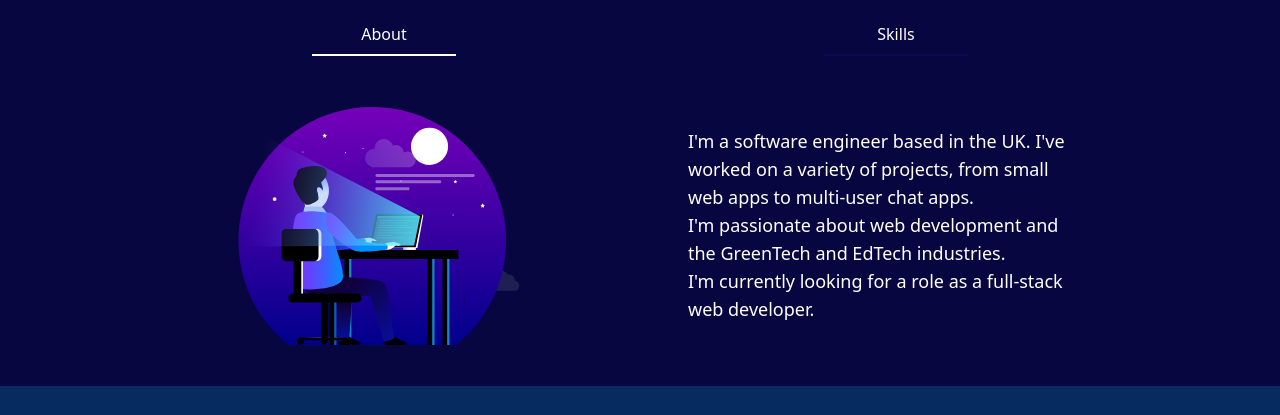
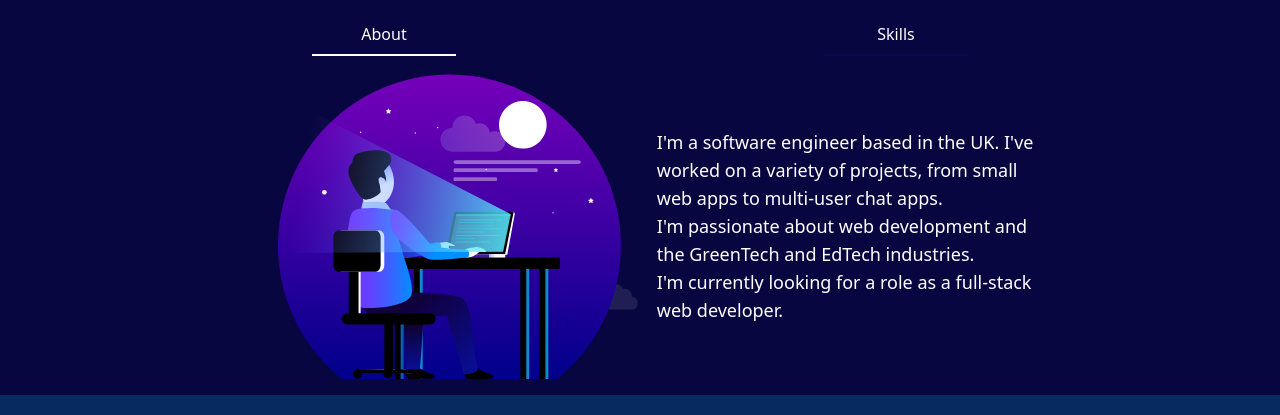
Before and after one commit to WilliamTrodd/wtrodd-portfolio, an Astro site: page / in a window 1280 px wide. Shown: the part 482-897 px from the top of the page. Built offline with nearby package versions, Linux system fonts and the light colour scheme; Astro itself is replaced by a stand-in of ours.

Commit message:
Update AboutMe.vue

```diff
--- a/src/components/AboutMe.vue
+++ b/src/components/AboutMe.vue
@@ -14,8 +14,8 @@ const active = ref('AboutMe')
       class='cursor-pointer text-center mx-2 pb-2 border-b-2 border-solid w-36 transition-all duration-500'
       :class="active === 'Skills' ? 'border-white' : 'border-primary-blue '">Skills</button>
   </div>
-  <div class='flex flex-wrap items-center justify-around h-[306px]'>
-    <img src='/web-developer.svg' class='w-56 lg:w-80' />
+  <div class='flex flex-col md:flex-row items-center md:justify-center justify-start pb-2 gap-2'>
+    <img src='/web-developer.svg' class='w-56 md:w-2/5' />
     <div class='flex flex-col'>
       <div v-if="active === 'AboutMe'">
         <p class='text-lg w-96'>
```
